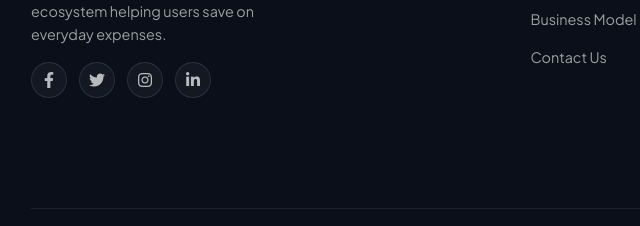
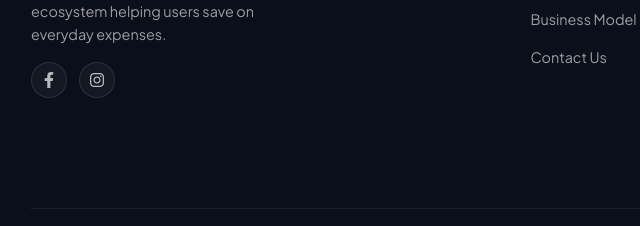
Before and after one commit to sharmakush2003/Affilliate-Marketing-Website, a website: page about.html in a window 1280 px wide. Shown: the part 2165-2391 px from the top of the page, 33-673 px from the left. Drawn offline with Linux system fonts and the light colour scheme.

Commit message:
Remove Twitter and LinkedIn links from footer across all pages

```diff
--- a/about.html
+++ b/about.html
@@ -125,9 +125,7 @@
         <p class="footer-desc">India's leading cashback & rewards ecosystem helping users save on everyday expenses.</p>
         <div class="footer-socials">
           <a href="https://www.facebook.com/share/19BaUAAvhY/" target="_blank" class="social-link" aria-label="Facebook"><i class="fab fa-facebook-f"></i></a>
-          <a href="#" class="social-link" aria-label="Twitter"><i class="fab fa-twitter"></i></a>
           <a href="https://www.instagram.com/reward__club?igsh=c2NtYmppcGgyZTE2" target="_blank" class="social-link" aria-label="Instagram"><i class="fab fa-instagram"></i></a>
-          <a href="#" class="social-link" aria-label="LinkedIn"><i class="fab fa-linkedin-in"></i></a>
         </div>
       </div>
 
```
Also changed, not shown: contact.html (+0 -2 lines), faq.html (+0 -2 lines), how-it-works.html (+0 -2 lines), index.html (+0 -2 lines), privacy.html (+0 -2 lines), terms.html (+0 -2 lines).
